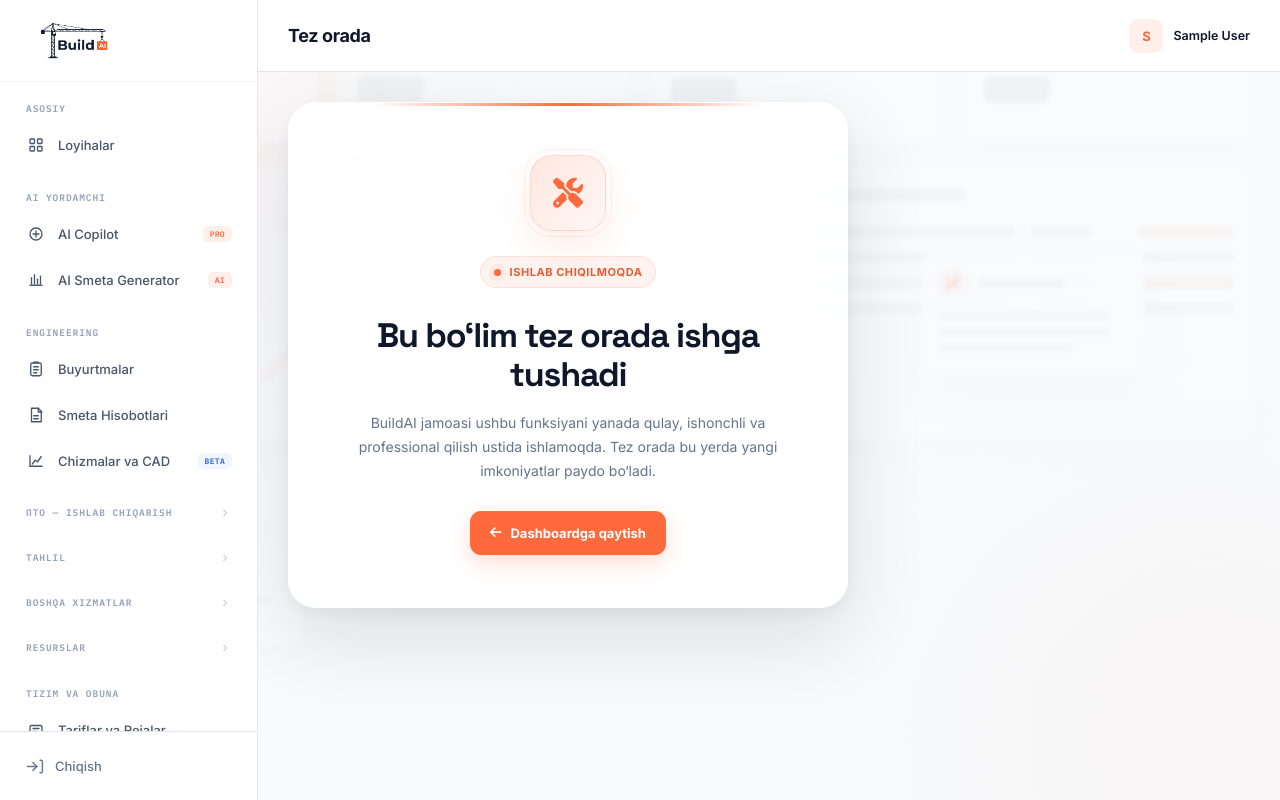
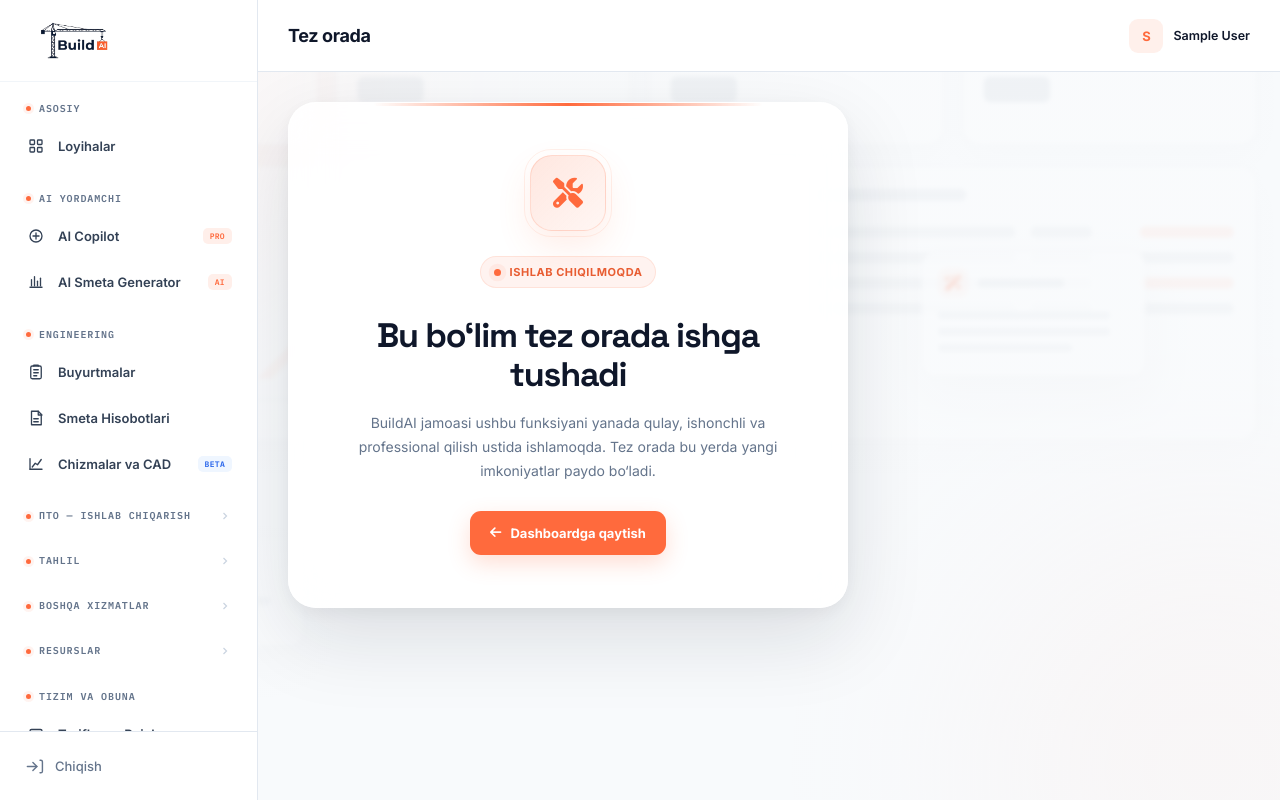
Before and after one commit to AcoderM-tech/BuildAI, a Django app: page /shnq/ in a window 1280 px wide. Run offline with Django 4.2, Linux system fonts and the light colour scheme; the visitor is signed in with stand-in values (Sample User, id 1).

Commit message:
Refactor navigation styles in base.html
Updated styles for navigation elements including colors, font sizes, and weights.

```diff
--- a/templates/base.html
+++ b/templates/base.html
@@ -241,19 +241,43 @@
 
             padding: 0 13px;
 
-            margin-bottom: 8px;
-
-            color: #94A3B8;
+            margin-bottom: 9px;
+
+            color: #64748B;
 
             font-family: 'IBM Plex Mono', monospace;
 
-            font-size: 9.5px;
-
-            font-weight: 600;
-
-            letter-spacing: .10em;
+            font-size: 10px;
+
+            font-weight: 700;
+
+            letter-spacing: .09em;
 
             text-transform: uppercase;
+
+            display: flex;
+
+            align-items: center;
+
+            gap: 8px;
+
+        }
+
+        .nav-title::before {
+
+            content: '';
+
+            width: 5px;
+
+            height: 5px;
+
+            flex: 0 0 5px;
+
+            border-radius: 50%;
+
+            background: #FF6A3D;
+
+            box-shadow: 0 0 0 3px rgba(255, 106, 61, .08);
 
         }
 
@@ -280,11 +304,11 @@
 
             gap: 11px;
 
-            color: #475569;
+            color: #334155;
 
             font-size: 13px;
 
-            font-weight: 500;
+            font-weight: 600;
 
             transition:
                 background .18s ease,
@@ -296,16 +320,18 @@
 
         .nav-link:hover {
 
-            background: #F8FAFC;
-
-            color: var(--ink);
+            background: #FFF7F3;
+
+            color: #E85B32;
+
+            transform: translateX(2px);
 
         }
 
 
         .nav-link.active {
 
-            background: rgba(255, 106, 61, .095);
+            background: rgba(255, 106, 61, .12);
 
             color: var(--measure);
 
@@ -446,17 +472,30 @@
 
         /* Dropdown sarlavhalari oddiy section sarlavhalari bilan bir xil */
         .nav-section-toggle .nav-title-text {
-            color: #94A3B8;
+            color: #64748B;
             font-family: 'IBM Plex Mono', monospace;
-            font-size: 9.5px;
-            font-weight: 600;
-            letter-spacing: .10em;
+            font-size: 10px;
+            font-weight: 700;
+            letter-spacing: .09em;
             text-transform: uppercase;
             line-height: 1.2;
+            display: inline-flex;
+            align-items: center;
+            gap: 8px;
+        }
+
+        .nav-section-toggle .nav-title-text::before {
+            content: '';
+            width: 5px;
+            height: 5px;
+            flex: 0 0 5px;
+            border-radius: 50%;
+            background: #FF6A3D;
+            box-shadow: 0 0 0 3px rgba(255, 106, 61, .08);
         }
 
         .nav-section-toggle:hover .nav-title-text {
-            color: #64748B;
+            color: #E85B32;
         }
 
         .nav-chevron {
```
